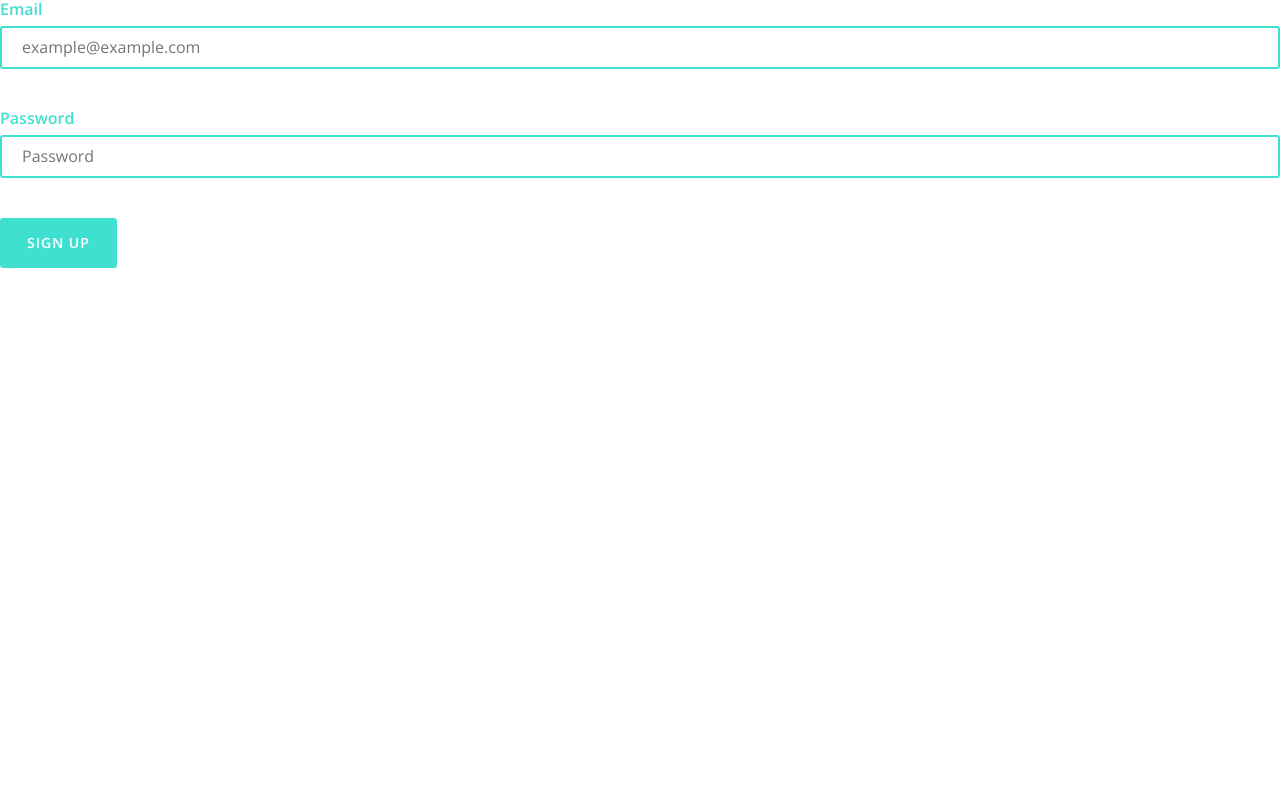
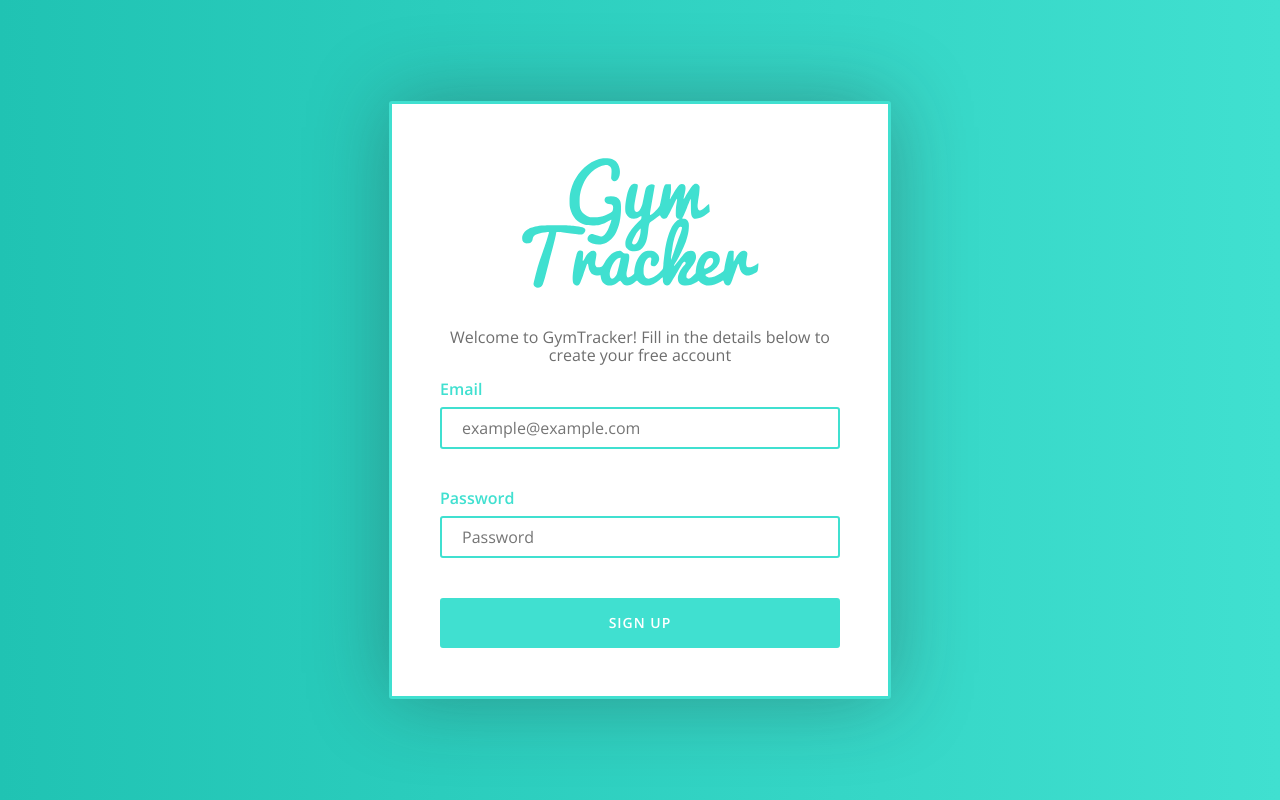
Before and after one commit to BillyLevin/gymtracker, a Next.js app in the folder packages/web/: page /register in a window 1280 px wide. Built offline with nearby package versions, Linux system fonts and the light colour scheme.

Commit message:
style the register page

```diff
--- /dev/null
+++ b/packages/web/components/RegisterForm/RegisterForm.scss
@@ -0,0 +1,9 @@
+@import '../../styles/abstracts/variables';
+
+.register-form {
+  width: 100%;
+
+  .btn {
+    width: 100%;
+  }
+}
--- a/packages/web/components/RegisterForm/index.tsx
+++ b/packages/web/components/RegisterForm/index.tsx
@@ -1,12 +1,13 @@
+import { registerSchema } from '@gym-tracker/common';
+import { Field, Formik } from 'formik';
+import Router from 'next/router';
 import { Mutation } from 'react-apollo';
+import { REGISTER_MUTATION } from '../../graphql/user/mutation/register';
 import { RegisterMutation, RegisterMutationVariables } from '../../lib/schema-types';
-import { REGISTER_MUTATION } from '../../graphql/user/mutation/register';
-import { Formik, Field } from 'formik';
-import { registerSchema } from '@gym-tracker/common';
+import { normalizeErrors } from '../../utils/normalizeErrors';
+import Button from '../Button';
 import InputGroup from '../InputGroup';
-import Button from '../Button';
-import Router from 'next/router';
-import { normalizeErrors } from '../../utils/normalizeErrors';
+import './RegisterForm.scss';
 
 interface FormValues {
   email: string;
@@ -35,7 +36,7 @@ const RegisterForm: React.FC = () => (
         }}
       >
         {({ handleSubmit, isSubmitting }) => (
-          <form onSubmit={handleSubmit} className="form form--primary">
+          <form onSubmit={handleSubmit} className="register-form">
             <Field
               name="email"
               label="Email"
--- a/packages/web/pages/register.tsx
+++ b/packages/web/pages/register.tsx
@@ -1,9 +1,18 @@
 import CustomHead from '../components/CustomHead';
+import Logo from '../components/Logo';
 import RegisterForm from '../components/RegisterForm';
 
 export default () => (
   <>
     <CustomHead title="Register" />
-    <RegisterForm />
+    <div className="register-page">
+      <div className="register-content">
+        <Logo />
+        <p className="subtitle">
+          Welcome to GymTracker! Fill in the details below to create your free account
+        </p>
+        <RegisterForm />
+      </div>
+    </div>
   </>
 );
--- a/packages/web/styles/main.scss
+++ b/packages/web/styles/main.scss
@@ -4,4 +4,4 @@
 
 @import 'components/form-page';
 
-@import 'pages/exercises', 'pages/login';
+@import 'pages/exercises', 'pages/login', 'pages/register';
--- /dev/null
+++ b/packages/web/styles/pages/_register.scss
@@ -0,0 +1,32 @@
+.register-page {
+  align-items: center;
+  background-image: linear-gradient(to right, darken($primary, 12), $primary);
+  display: flex;
+  flex-direction: column;
+  justify-content: center;
+  min-height: 100vh;
+  width: 100%;
+
+  .register-content {
+    align-items: center;
+    background-color: $white;
+    border: 3px solid $primary;
+    border-radius: 3px;
+    box-shadow: 0 0 8rem rgba($black, 0.34);
+    display: flex;
+    flex-direction: column;
+    min-width: 50rem;
+    padding: 4.8rem;
+  }
+
+  .logo {
+    height: auto;
+    margin-bottom: 3.2rem;
+    width: 25rem;
+  }
+
+  .subtitle {
+    font-size: 1.6rem;
+    max-width: 40rem;
+  }
+}
```
